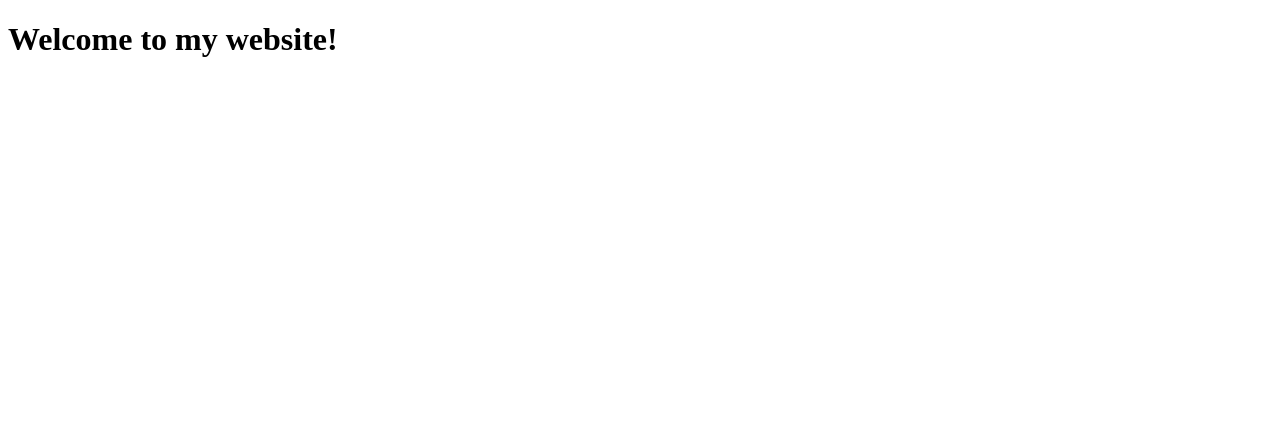
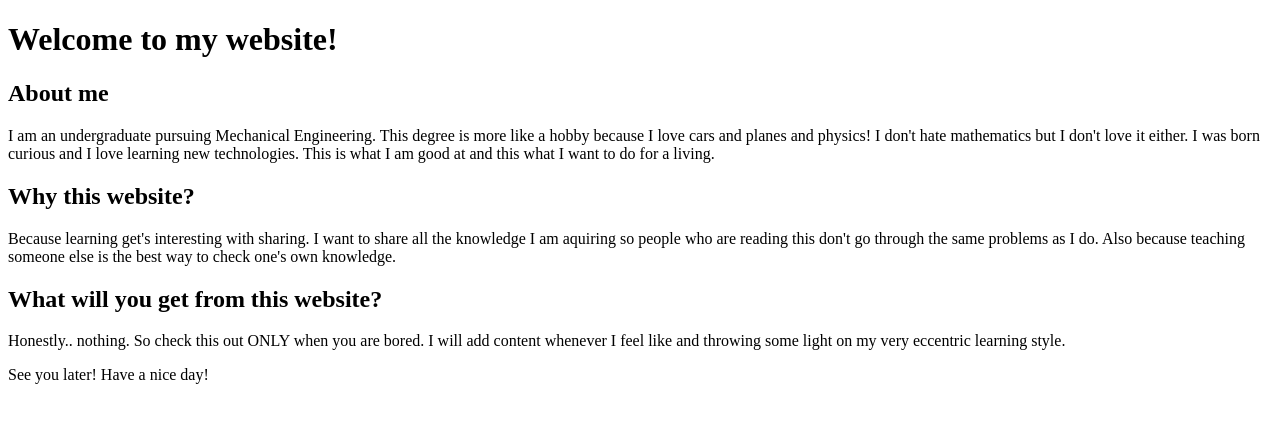
Before and after one commit to Jayanth-M0625/MyWebsite, a plain HTML site: page index.html in a window 1280 px wide. Drawn offline with Linux system fonts and the light colour scheme.

Commit message:
Update index.html
add some styling and features in the next one

```diff
--- a/index.html
+++ b/index.html
@@ -7,5 +7,19 @@
 </head>
 <body>
     <h1>Welcome to my website!</h1>
+    <h2>About me</h2>
+    <p>I am an undergraduate pursuing Mechanical Engineering. This degree is more like a hobby because I love cars and planes and physics!
+    I don't hate mathematics but I don't love it either. I was born curious and I love learning new technologies.
+    This is what I am good at and this what I want to do for a living.
+    </p>
+    <h2>Why this website?</h2>
+    <p>Because learning get's interesting with sharing. I want to share all the knowledge I am aquiring so people who are reading this don't go through the same problems as I do.
+    Also because teaching someone else is the best way to check one's own knowledge.
+    </p>
+    <h2>What will you get from this website?</h2>
+    <p>Honestly.. nothing.
+    So check this out ONLY when you are bored. I will add content whenever I feel like and throwing some light on my very eccentric learning style.
+    </p>
+    <p>See you later! Have a nice day!</p>
 </body>
 </html>
```
